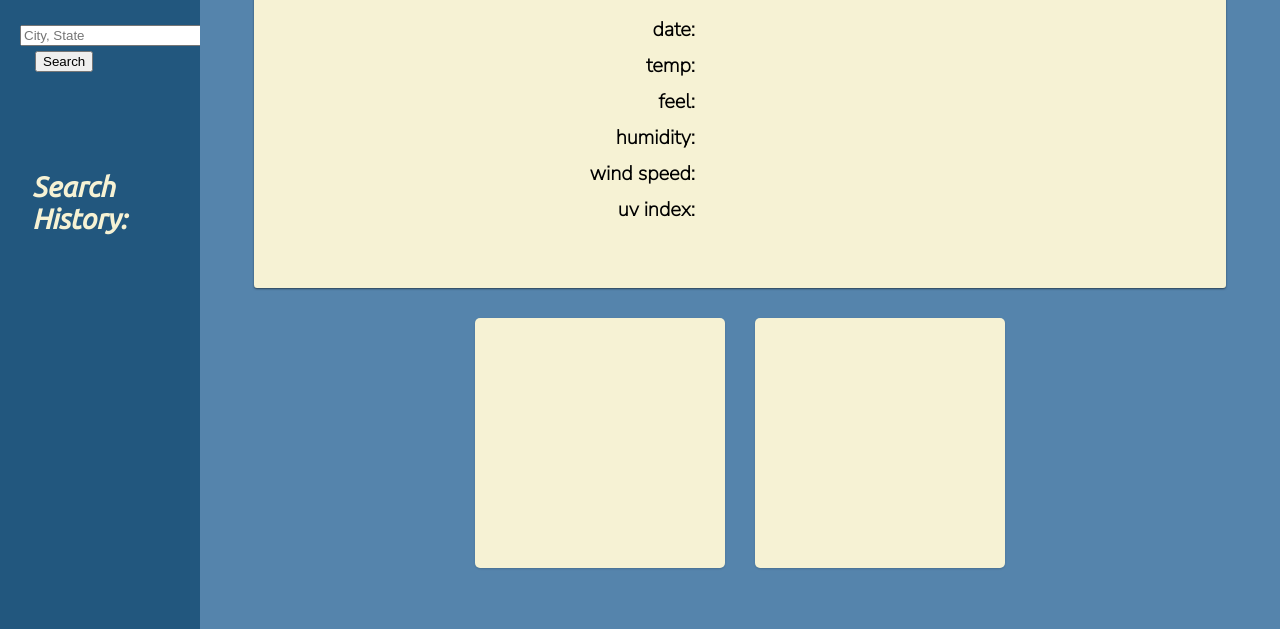
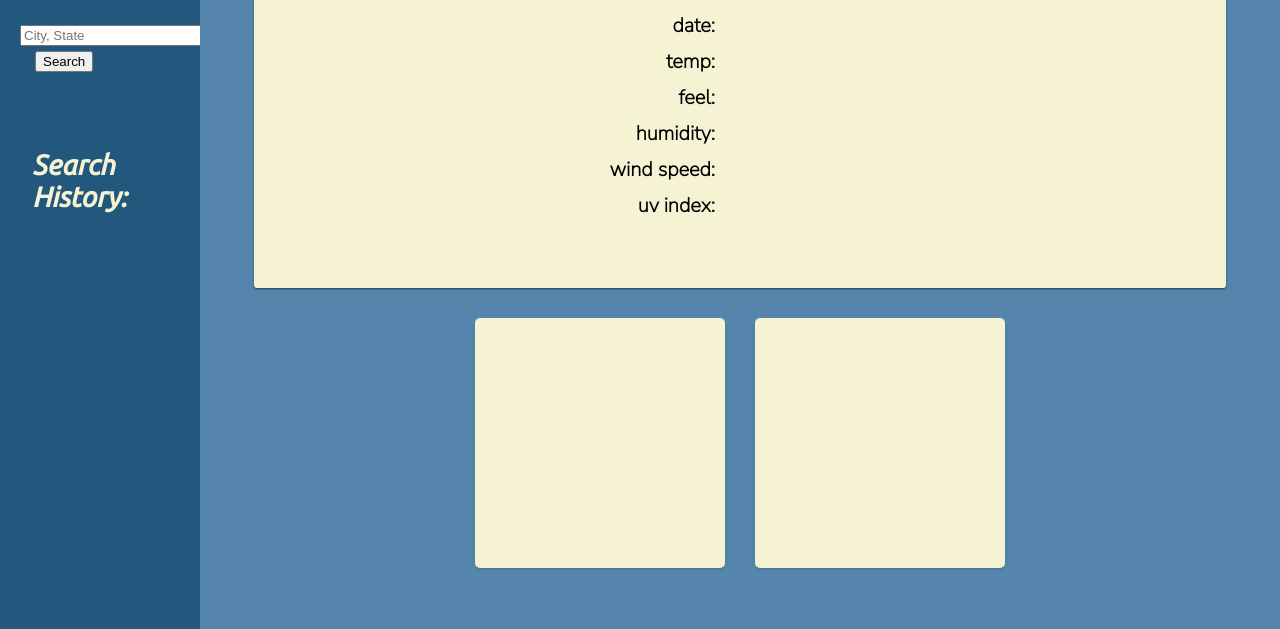
Before and after one commit to JaynewDee/Weather-Dash, a website: page index.html in a window 1280 px wide. Shown: the part 171-800 px from the top of the page. Drawn offline with nearby package versions, Linux system fonts and the light colour scheme; a web font is replaced by a local one.

Commit message:
initial deployment production

```diff
--- a/index.html
+++ b/index.html
@@ -5,7 +5,7 @@
      <meta charset="UTF-8">
      <meta http-equiv="X-UA-Compatible" content="IE=edge">
      <meta name="viewport" content="width=device-width, initial-scale=1.0">
-     <title>Weather Dash</title>
+     <title>*|Weather Dash|*</title>
      <link defer rel="stylesheet" href="./styles.css">
      <link rel="preconnect" href="https://fonts.googleapis.com">
      <link rel="preconnect" href="https://fonts.gstatic.com" crossorigin>
@@ -16,11 +16,13 @@
 </head>
 
 <body>
+     <!-- Header, banner color and app title -->
      <header>
           <div id="head-wrapper">
                <h1 id="header-text">Weather<br><em>Dash</em> </h1>
           </div>
      </header>
+     <!-- Sidebar defined-->
      <div id="mySidebar" class="sidebar">
           <a href="javascript:void(0)" class="closebtn" onclick='closeNav()'>&times;</a>
           <h3>Search by <br> City Name:</h3>
@@ -31,6 +33,7 @@
           <br>
           <br>
           <br>
+
           <h4 id="history">Search History:</h4>
 
      </div>
--- a/native.js
+++ b/native.js
@@ -20,6 +20,7 @@ const smallListTwo = $('#small-list-two');
 
 links.on("click", (event) => console.log(event))
 
+// Initialize object constructor to model storage of relevant data from fetch
 class Location {
   constructor(city, date, temp, feel, humidity, wind, uv, url) {
     this.city = city;
@@ -95,10 +96,6 @@ const closeNav = function () {
 }
 $(".closebtn").click(closeNav());
 $(".openbtn").click(openNav());
-
-// window.addEventListener("click", () => {
-
-// })
 
 // Handle submission of search and fetch to mapbox
 function getCoords(event) {
@@ -234,7 +231,7 @@ function populateMain() {
     dataCol.append(list)
     values.forEach((value) => {
       row = document.createElement('li');
-      dataCol.append(row);
+      list.append(row);
       row.textContent = value;
     })
   }
--- a/styles.css
+++ b/styles.css
@@ -21,6 +21,7 @@ body {
   background-color: var(--primary);
 }
 
+/* Banner */
 #head-wrapper {
   height: 80px;
   width: 100vw;
@@ -31,12 +32,16 @@ body {
 
 }
 
+/* App title */
 #header-text {
   margin-left: 70%;
   margin-top: 43px;
   font-family: var(--font-main);
 }
 
+#history {
+  margin-top: 15px;
+}
 /* The sidebar menu */
 .sidebar {
   display: flex;
@@ -56,7 +61,7 @@ body {
   z-index: 2;
 }
 
-/* Sidebar header format */
+/* Sidebar header */
 .sidebar h3,
 .sidebar h4 {
   flex: 0 1 100%;
@@ -69,6 +74,7 @@ body {
   transition: 0.3s;
 }
 
+/* Sidebar links */
 .sidebar a {
   flex: 0 1 100%;
   padding: 8px 8px 8px 32px;
@@ -84,11 +90,9 @@ body {
   color: #f1f1f1;
   cursor: pointer;
 }
-
 .sidebar form {
   flex: 0 1 100%;
 }
-
 /* Position and style the close button (top right corner) */
 .sidebar .closebtn {
   position: absolute;
@@ -98,7 +102,7 @@ body {
   margin-left: 50px;
 }
 
-/* The button used to open the sidebar */
+/* Button used to open the sidebar */
 .openbtn {
   font-size: 20px;
   cursor: pointer;
@@ -224,21 +228,21 @@ body {
   width: 50%;
   height: 250px;
   text-align: right;
-  margin: 0px 20px 0 0;
   line-height: 1.3;
+  margin-top: -20px;
+  margin-left: -20px;
 }
 
 #right-column {
   width: 50%;
   height: 250px;
   text-align: left;
-  margin-left: 20px;
   line-height: 1.3;
+  margin-top: -15px;
+  margin-left: -10px;
 }
 
-#big-list {
-  margin: 0 20px 0 0;
-}
+
 
 #weather-main::after {
   border-radius: 2px;
```
Also changed, not shown: README.md, assets/README-imgs/dash.png (added), assets/README-imgs/selectors.png (added).
